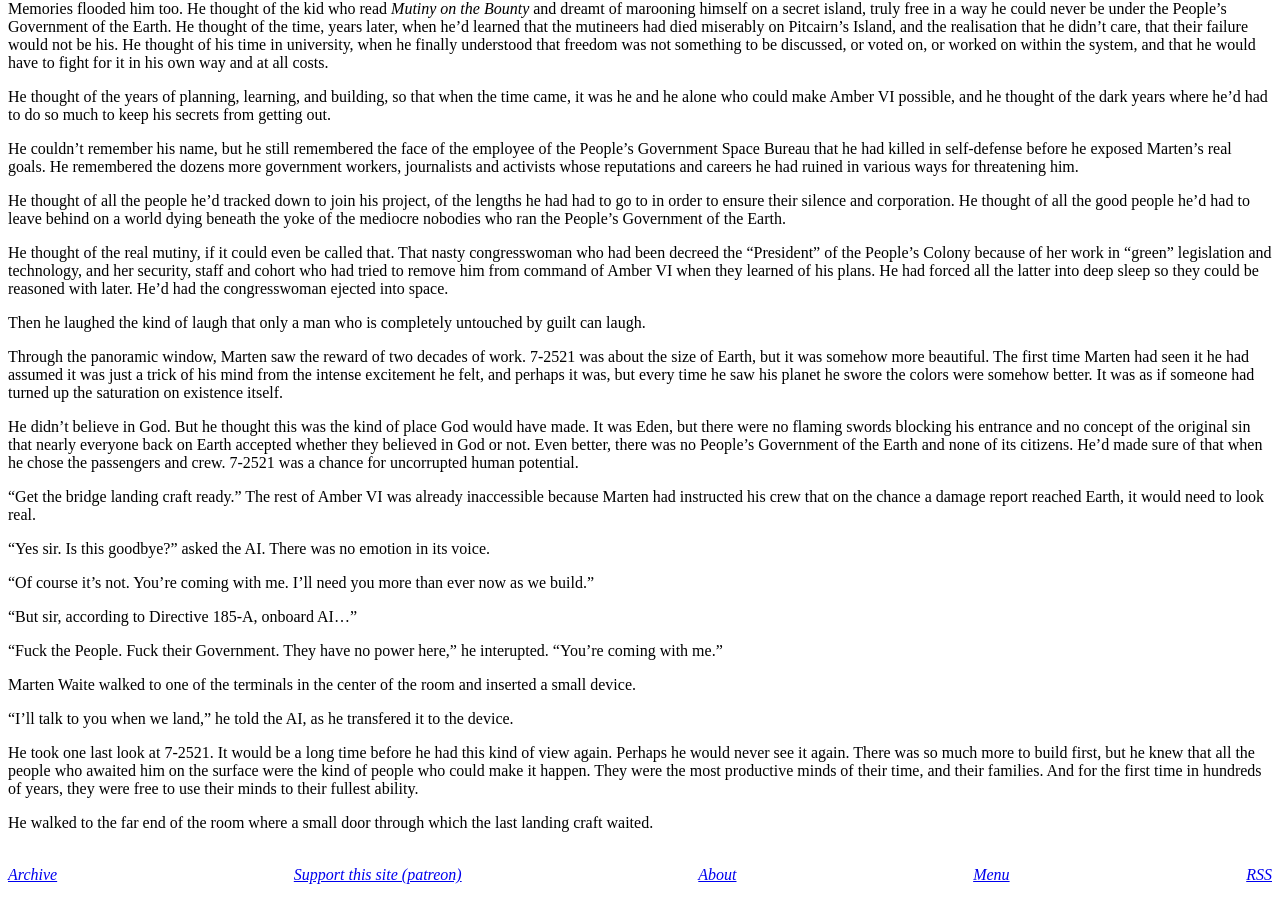
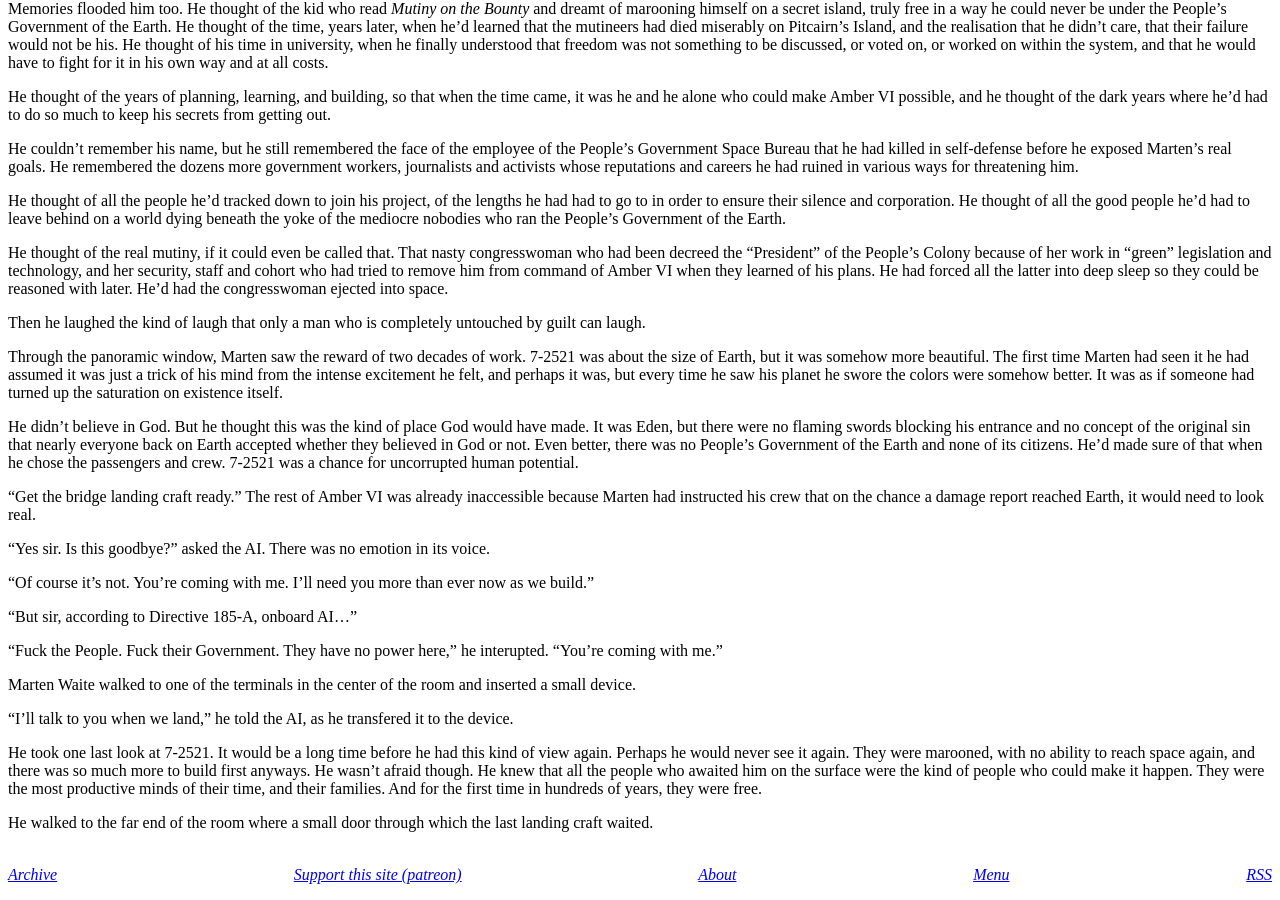
Before and after one commit to derykmakgill/website, a Jekyll site: the page built from story.md, in a window 1280 px wide and 900 px high, scrolled down 1332 px. Built offline with Jekyll 4.4.1, drawn with Linux system fonts in a browser that asks for light colours.

Commit message:
Update story.md

```diff
--- a/story.md
+++ b/story.md
@@ -94,6 +94,6 @@ Marten Waite walked to one of the terminals in the center of the room and insert
 
 "I'll talk to you when we land," he told the AI, as he transfered it to the device.
 
-He took one last look at 7-2521. It would be a long time before he had this kind of view again. Perhaps he would never see it again. There was so much more to build first, but he knew that all the people who awaited him on the surface were the kind of people who could make it happen. They were the most productive minds of their time, and their families. And for the first time in hundreds of years, they were free to use their minds to their fullest ability.
+He took one last look at 7-2521. It would be a long time before he had this kind of view again. Perhaps he would never see it again. They were marooned, with no ability to reach space again, and there was so much more to build first anyways. He wasn't afraid though. He knew that all the people who awaited him on the surface were the kind of people who could make it happen. They were the most productive minds of their time, and their families. And for the first time in hundreds of years, they were free.
 
 He walked to the far end of the room where a small door through which the last landing craft waited.
```
